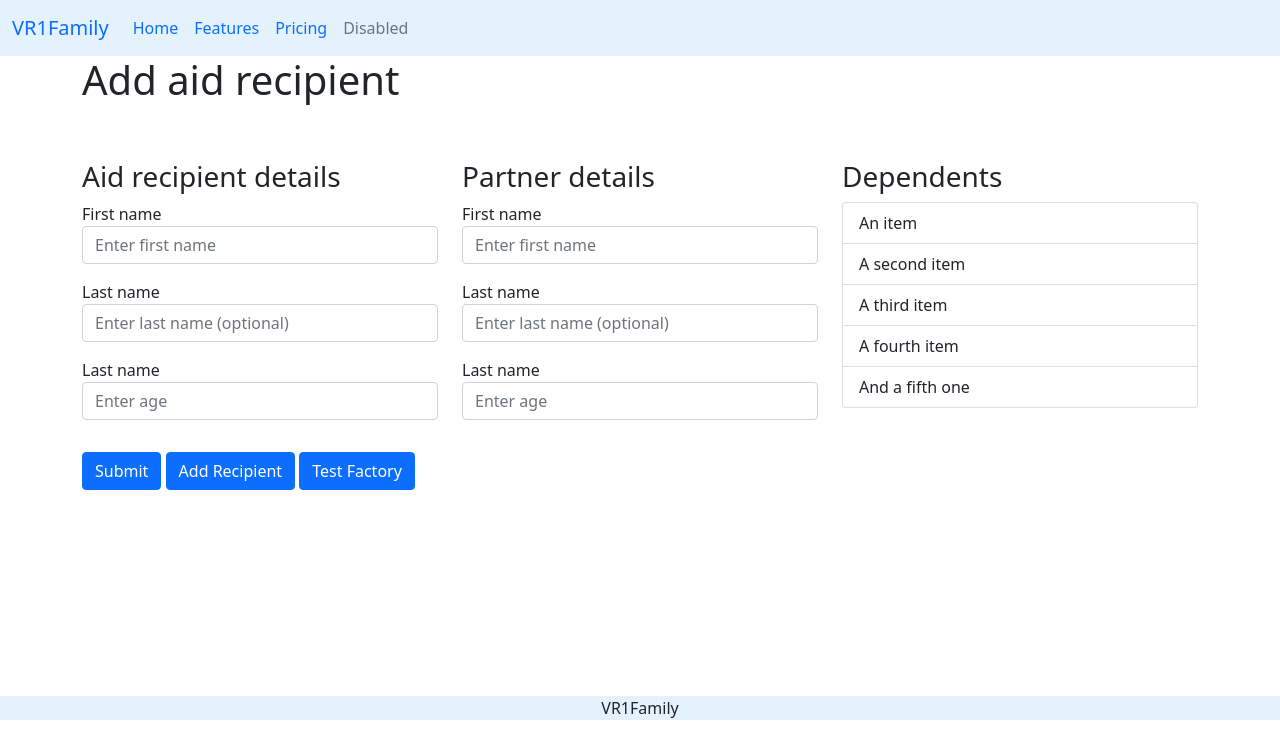
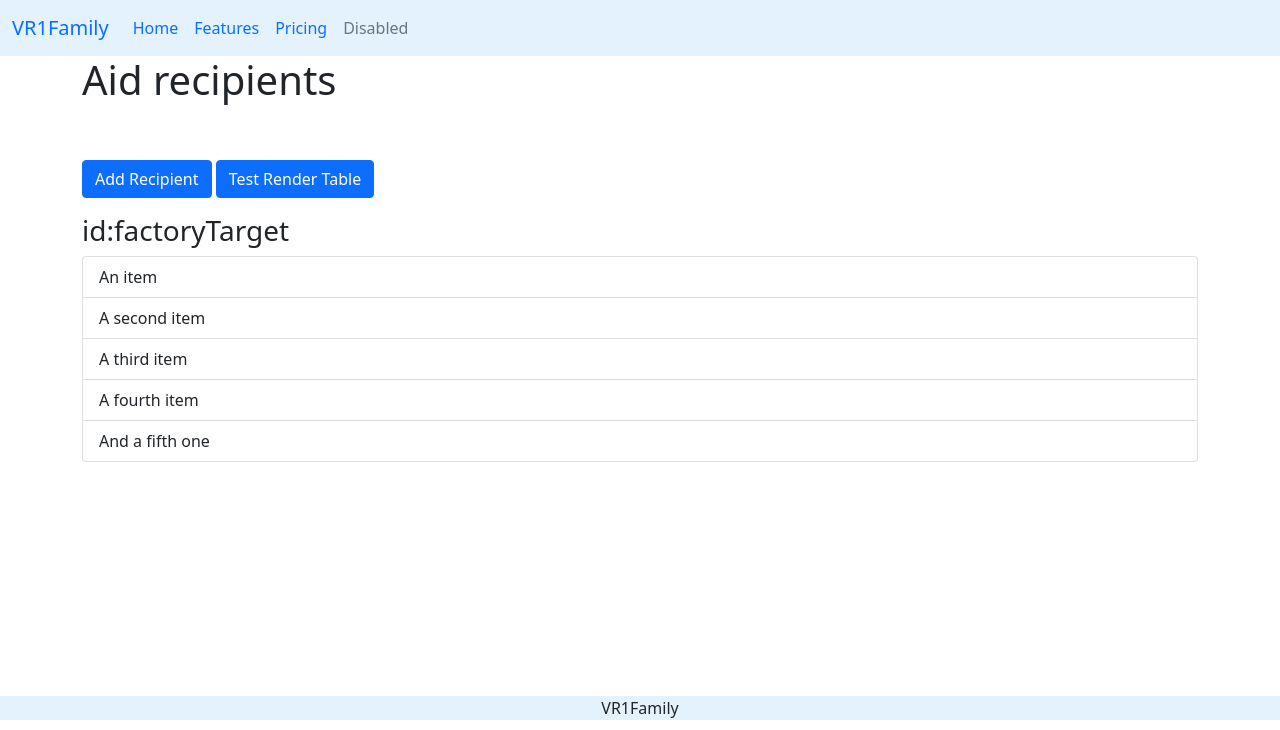
Before and after one commit to vr1f/distribution-system, a Python web app: template src/templates/recipients.html in a window 1280 px wide. Shown: the top 730 px of the page. Run offline with Jinja, Linux system fonts and the light colour scheme; the template is opened without the code that fills it, so the values that code supplies are empty.

Commit message:
feat: moved add recipients to modal.

```diff
--- a/src/js/recipients.js
+++ b/src/js/recipients.js
@@ -4,6 +4,40 @@
 "use strict";
 
 (() => {
+
+  console.log("loaded recipients")
+
+  /** The state for this page */
+  const state = {}
+
+  /** Templates for various elements */
+  state.template = {}
+  state.template.addRecipientFormElements = [
+    {
+      label: "First name", placeholder: "Enter first name", required: true,
+      name:"first_name"
+    },
+    {
+      label: "Last name", placeholder: "Enter last name (optional)",
+      name: "last_name"
+    },
+    {
+      label: "Enter age", placeholder: "Enter age", required: true,
+      name: "age", type: "number"
+    },
+    {
+      label: "Address", placeholder: "Enter address (optional)",
+      name: "address"
+    },
+    {
+      label: "Partner", placeholder: "Enter partner details (optional)",
+      name: "partner"
+    },
+    {
+      label: "Dependents", placeholder: "Enter dependents details (optional)",
+      name: "partner"
+    }
+  ];
 
   /**
     Representing info for a person, this should match `recipients.py`
@@ -30,9 +64,9 @@
     constructor(params) {
       super(params)
       const {
-        address = "NO_KNOWN_ADDRESS",
+        address = undefined, //"NO_KNOWN_ADDRESS",
         common_law_partner = undefined,
-        dependents = []
+        dependents = undefined
       } = params
       this.address = address;
       this.common_law_partner = common_law_partner;
@@ -43,6 +77,13 @@
   class AidRecipientsState {
     constructor() {
       this.aidRecipients = []
+
+      window.dispatchEvent(new CustomEvent("app.register.callback", {
+        detail: {
+          eventName: "recipient.add",
+          callback: this.showRecipientModal.bind(this)
+        }
+      }));
     }
 
     addRecipient(aidRecipient) {
@@ -57,29 +98,30 @@
       alert("To implement");
     }
 
-    showRecipientModal(event) {
+    showRecipientModal(modalElements) {
       // alert("To implement")
+      const {
+        modalHeading,
+        modalBody,
+        modalAction
+      } = modalElements
 
-      const modal = document.getElementById("modal");
-      const modalHeading = document.getElementById("modalHeading");
-      const modalBody = document.getElementById("modalBody");
-      const modalAction = document.getElementById("modalAction");
+      // Heading
+      modalHeading.innerHTML = "Add new recipient";
 
-      modalHeading.innerHTML = "Add new recipient";
+      // Form elements in the body
+      const inputForm = window.UiFactory.createModalForm(
+        state.template.addRecipientFormElements
+      )
+      modalBody.innerHTML = ""
+      modalBody.appendChild(inputForm)
+
+      // Submit button
       modalAction.innerHTML = "Submit";
+      modalAction.addEventListener("click", onCreateRecipient)
 
-      const bodyWrapper = document.createElement("div");
-
-      const inputWrapper = document.createElement("div")
-      inputWrapper.innerHTML = "Hello World"
-      bodyWrapper.appendChild(inputWrapper)
-
-      modalBody.replaceWith(bodyWrapper)
     }
   }
-
-  /** The state for this page */
-  const state = {}
 
   /** State of aidRecipients in the system */
   state.aidRecipient = new AidRecipientsState()
@@ -88,31 +130,22 @@
     Adds event listeners to various DOM elements
    */
   const addEventListeners = () => {
-    document
-      .getElementById("createRecipient")
-      .addEventListener("click", onCreateRecipient)
-    ;
-
-    document
-      .getElementById("modal")
-      .addEventListener("show.bs.modal", state.aidRecipient.showRecipientModal)
-    ;
-
     /** @debug */
     document
       .getElementById("testFactory")
       .addEventListener("click", () => {
-        const testData = {headers: ["First Name", "Last Name", "Age"], data: {}}
+        const testData = {
+          headers: ["First Name", "Last Name", "Age"], data: [
+            {a: 1, b:2, c:3},
+            {a: 1, b:2, c:3},
+          ]
+        }
         const tableNode = UiFactory && UiFactory.createTable(testData)
         const el = document.getElementById("factoryTarget")
         el.innerHTML = ""
         el.appendChild(tableNode)
       })
     ;
-  }
-
-  const onShowRecipientModal = () => {
-    alert("To implement")
   }
 
   /**
@@ -138,6 +171,10 @@
   */
   const validateForm = (id) => {
     const formElements = getFormInputsById(id);
+    if (!formElements) {
+      console.error(`Could not valid form with id ${formElements}`)
+    }
+
     const isValid = formElements.reduce((state, inputEl) => {
       // If false, remain false
       if (state == false) {
@@ -146,6 +183,7 @@
 
       // If required and not filled, apply false
       if (inputEl.required && inputEl.value == "") {
+        console.log(inputEl, inputEl.value)
         return false;
       }
 
@@ -158,9 +196,7 @@
    Submits data to the API endpoint to create an aid recipient
   */
   const onCreateRecipient = () => {
-    // alert("To implement")
-
-    const formId = "newRecipientForm";
+    const formId = "modalForm";
 
     // Get form elements as an array
     const formElements = getFormInputsById(formId);
@@ -187,7 +223,7 @@
     }, {})
 
     // Generate a request to the API
-    const responseJson = fetch("/aid_recipient", {
+    fetch("/aid_recipient", {
         method: "POST",
         headers: new Headers({
           "content-type": "application/json"
@@ -204,6 +240,12 @@
       if (("error" in json) && json.error != undefined) {
         throw new Error(json.error);
       }
+
+      // TODO
+      // Additional behaviour after success
+      console.log(json)
+      alert("Success!")
+
       return json;
     })
     .catch((error) => {
@@ -215,11 +257,6 @@
       // Additional behaviour if required
       return json
     });
-
-    // TODO
-    // Additional behaviour after success
-    console.log(responseJson)
-    alert("Success!")
   }
 
   /**
@@ -229,10 +266,13 @@
     addEventListeners();
 
     /**
-      @debug
+      @debug Dummy state
      */
     state.aidRecipient.addRecipient(
-      new AidRecipient({first_name: "foo", age: 25})
+      new AidRecipient({
+        first_name: "foo", last_name: "bar", age: 25, address: "101 Rescue Lane",
+        common_law_partner: "rick", dependents: "morty"
+      })
     )
 
     console.log(state)
--- a/src/support/recipients.py
+++ b/src/support/recipients.py
@@ -47,5 +47,5 @@ class AidRecipient(Person):
         dependents (List of Person): Recipient's dependents (eg. kids).
     """
     address: str = None #NO_KNOWN_ADDRESS
-    common_law_partner: Person = None
-    dependents: List[Person] = None #[]
+    common_law_partner: str = None
+    dependents: str = None
--- a/src/templates/recipients.html
+++ b/src/templates/recipients.html
@@ -4,73 +4,26 @@
 
 <div class="container">
   <div class="row mb-5">
-    <h1>Add aid recipient</h1>
+    <h1>Aid recipients</h1>
+  </div>
+
+  <div class="row mb-3">
+    <div>
+      <button
+        class="btn btn-primary"
+        data-bs-toggle="modal"
+        data-bs-target="#modal"
+        app-action="recipient.add"
+      >Add Recipient</button>
+
+      <button id="testFactory" class="btn btn-primary">Test Render Table</button>
+    </div>
   </div>
 
   <div class="row">
-    <div class="col" id="newRecipientForm">
-
-      <h3>Aid recipient details</h3>
-
-      <div class="form-group pb-3">
-        <label>First name</label>
-        <input
-          type="text" class="form-control" name="first_name"
-          placeholder="Enter first name", required
-        >
-      </div>
-
-      <div class="form-group pb-3">
-        <label>Last name</label>
-        <input
-          type="text" class="form-control" name="last_name"
-          placeholder="Enter last name (optional)"
-        >
-      </div>
-
-      <div class="form-group pb-3">
-        <label>Last name</label>
-        <input
-          type="number" class="form-control" name="age"
-          placeholder="Enter age", required
-        >
-      </div>
-
-    </div>
-
-    <div class="col" id="recipientPartnerForm">
-
-      <h3>Partner details</h3>
-
-      <div class="form-group pb-3">
-        <label>First name</label>
-        <input
-          type="text" class="form-control" name="first_name"
-          placeholder="Enter first name", required
-        >
-      </div>
-
-      <div class="form-group pb-3">
-        <label>Last name</label>
-        <input
-          type="text" class="form-control" name="last_name"
-          placeholder="Enter last name (optional)"
-        >
-      </div>
-
-      <div class="form-group pb-3">
-        <label>Last name</label>
-        <input
-          type="number" class="form-control" name="age"
-          placeholder="Enter age", required
-        >
-      </div>
-
-    </div>
-
     <div class="col" id="factoryTarget">
 
-      <h3>Dependents</h3>
+      <h3>id:factoryTarget</h3>
 
       <ul class="list-group">
         <li class="list-group-item">An item</li>
@@ -82,14 +35,6 @@
 
     </div>
   </div>
-
-  <div class="row mt-3">
-    <div>
-      <button id="createRecipient" class="btn btn-primary">Submit</button>
-      <button id="addRecipient" class="btn btn-primary" data-bs-toggle="modal" data-bs-target="#modal">Add Recipient</button>
-      <button id="testFactory" class="btn btn-primary">Test Factory</button>
-    </div>
-  </div>
 </div>
 
 <script src="/js/recipients.js"></script>
```
Lines whose indentation alone changed are shown as unchanged.
